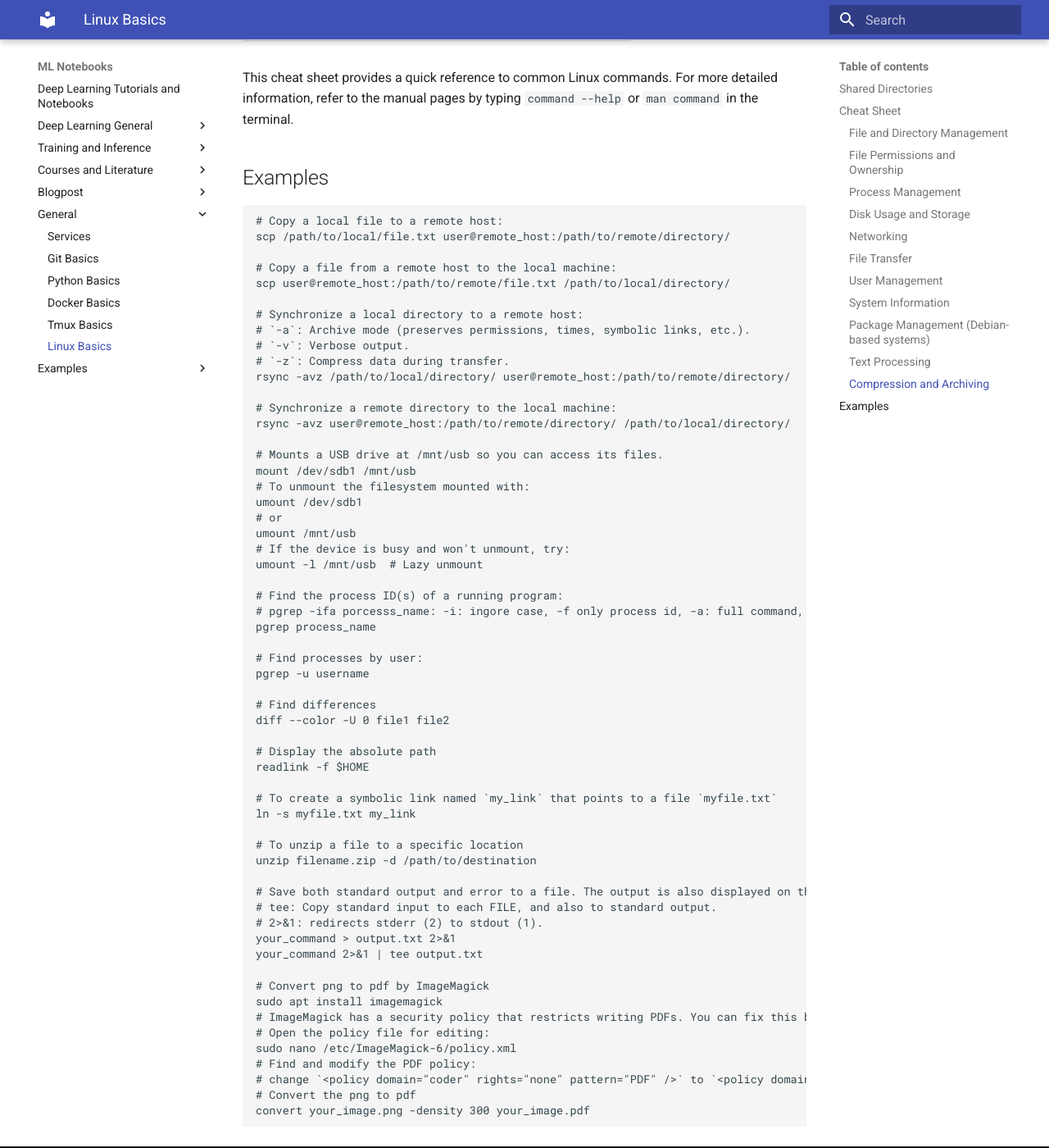
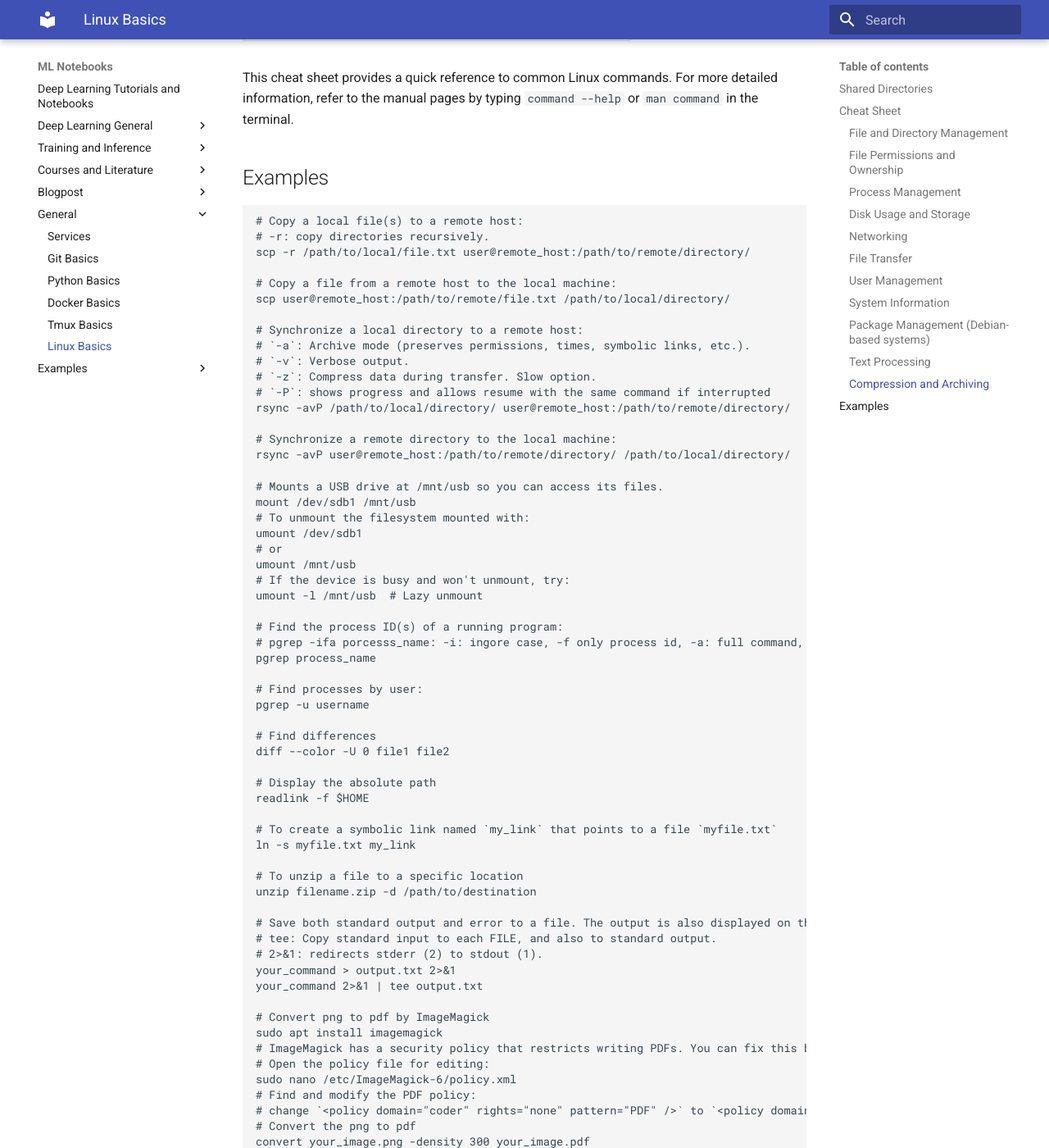
Before and after one commit to fkariminejadasl/ml-notebooks, an MkDocs documentation site: the page built from docs/linux.md, in a window 1280 px wide and 1400 px high, scrolled down 5941 px. Shown: the whole window at 82% size. Built offline with MkDocs 1.6.1 and Material for MkDocs 9.7.7, drawn with Linux system fonts in a browser that asks for light colours.

Commit message:
update linux tutorial

````diff
--- a/docs/linux.md
+++ b/docs/linux.md
@@ -169,8 +169,9 @@ This cheat sheet provides a quick reference to common Linux commands. For more d
 ## Examples
 
 ```bash
-# Copy a local file to a remote host:
-scp /path/to/local/file.txt user@remote_host:/path/to/remote/directory/
+# Copy a local file(s) to a remote host:
+# -r: copy directories recursively.
+scp -r /path/to/local/file.txt user@remote_host:/path/to/remote/directory/
 
 # Copy a file from a remote host to the local machine:
 scp user@remote_host:/path/to/remote/file.txt /path/to/local/directory/
@@ -178,11 +179,12 @@ scp user@remote_host:/path/to/remote/file.txt /path/to/local/directory/
 # Synchronize a local directory to a remote host:
 # `-a`: Archive mode (preserves permissions, times, symbolic links, etc.).
 # `-v`: Verbose output.
-# `-z`: Compress data during transfer.
-rsync -avz /path/to/local/directory/ user@remote_host:/path/to/remote/directory/
+# `-z`: Compress data during transfer. Slow option.
+# `-P`: shows progress and allows resume with the same command if interrupted
+rsync -avP /path/to/local/directory/ user@remote_host:/path/to/remote/directory/
 
 # Synchronize a remote directory to the local machine:
-rsync -avz user@remote_host:/path/to/remote/directory/ /path/to/local/directory/
+rsync -avP user@remote_host:/path/to/remote/directory/ /path/to/local/directory/
 
 # Mounts a USB drive at /mnt/usb so you can access its files.
 mount /dev/sdb1 /mnt/usb
````
